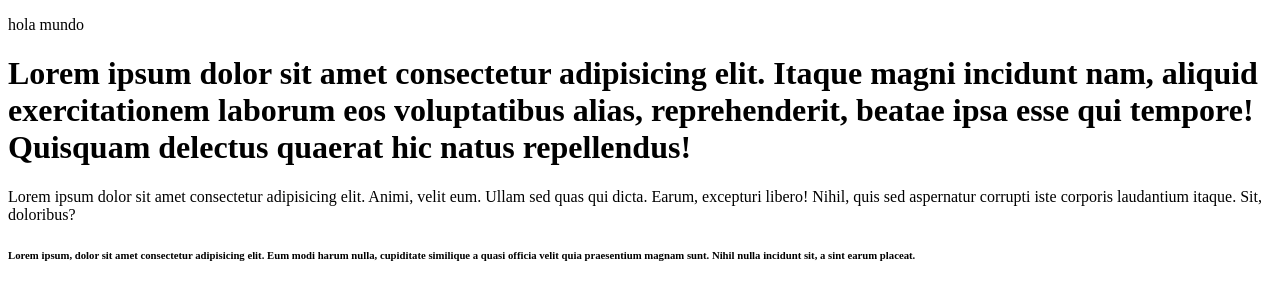
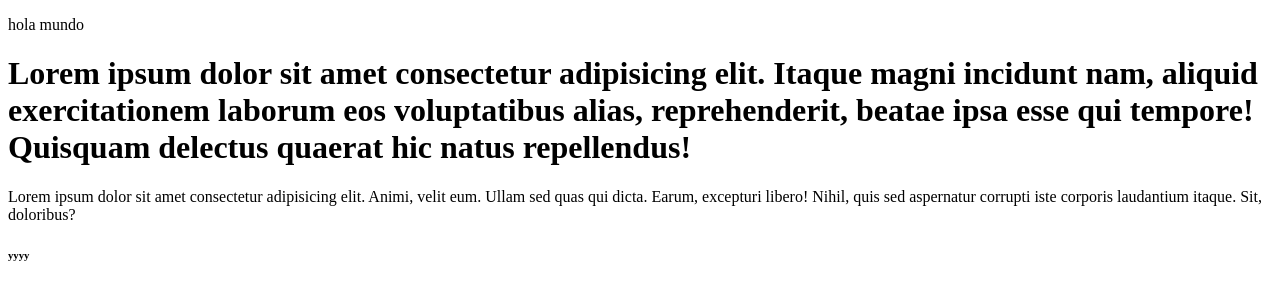
Before and after one commit to astridVanessa/mi-primer-repositorio, a plain HTML site: page index.html in a window 1280 px wide. Drawn offline with Linux system fonts and the light colour scheme.

Commit message:
edite el h6

```diff
--- a/index.html
+++ b/index.html
@@ -13,6 +13,6 @@
         <p>Lorem ipsum dolor sit amet consectetur adipisicing elit. Animi, velit eum. Ullam sed quas qui dicta. Earum, excepturi libero! Nihil, quis sed aspernatur corrupti iste corporis laudantium itaque. Sit, doloribus?</p>
     </div>
 
-    <h6>Lorem ipsum, dolor sit amet consectetur adipisicing elit. Eum modi harum nulla, cupiditate similique a quasi officia velit quia praesentium magnam sunt. Nihil nulla incidunt sit, a sint earum placeat.</h6>
+    <h6>yyyy<h6>
 </body>
 </html>
```
